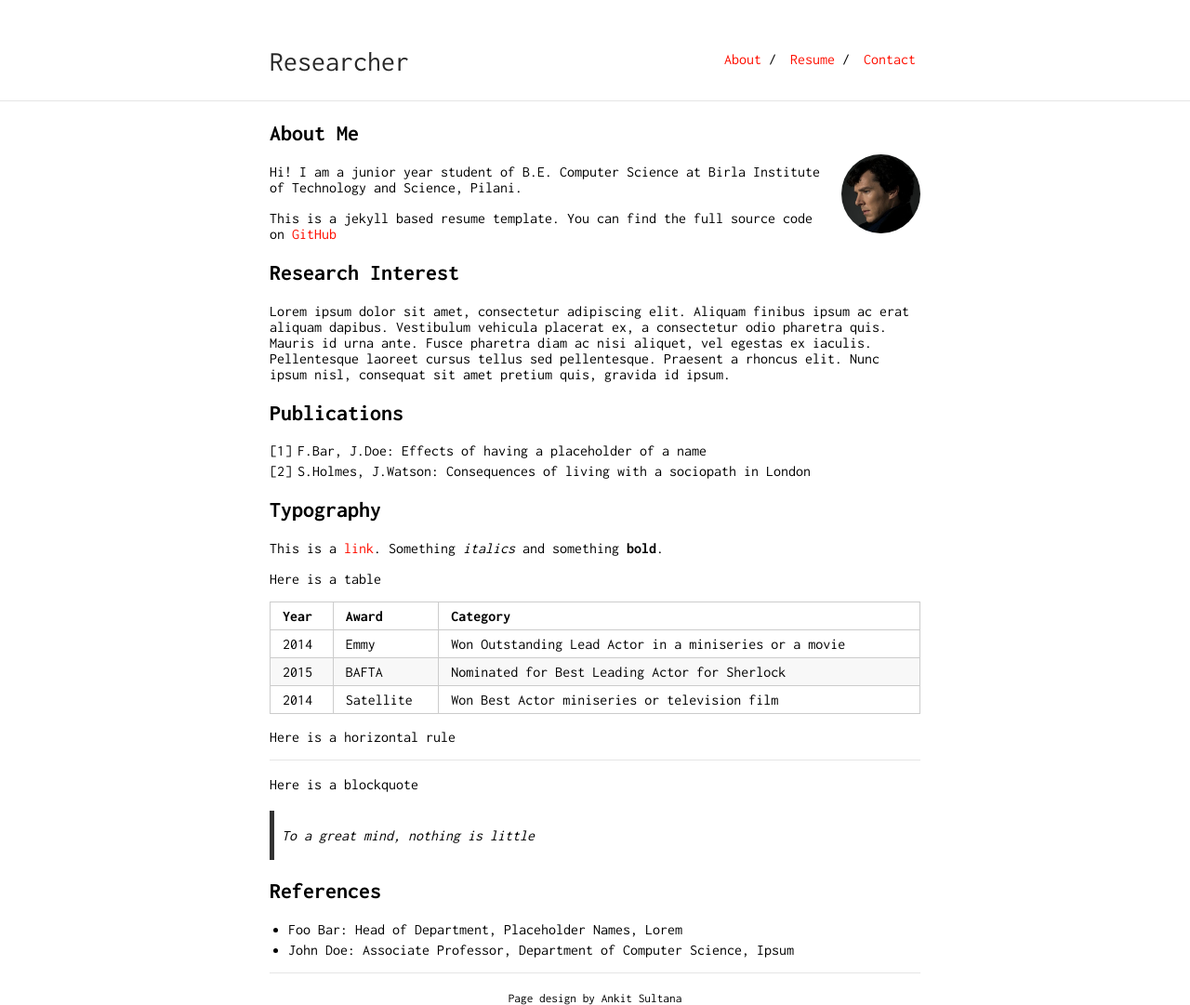
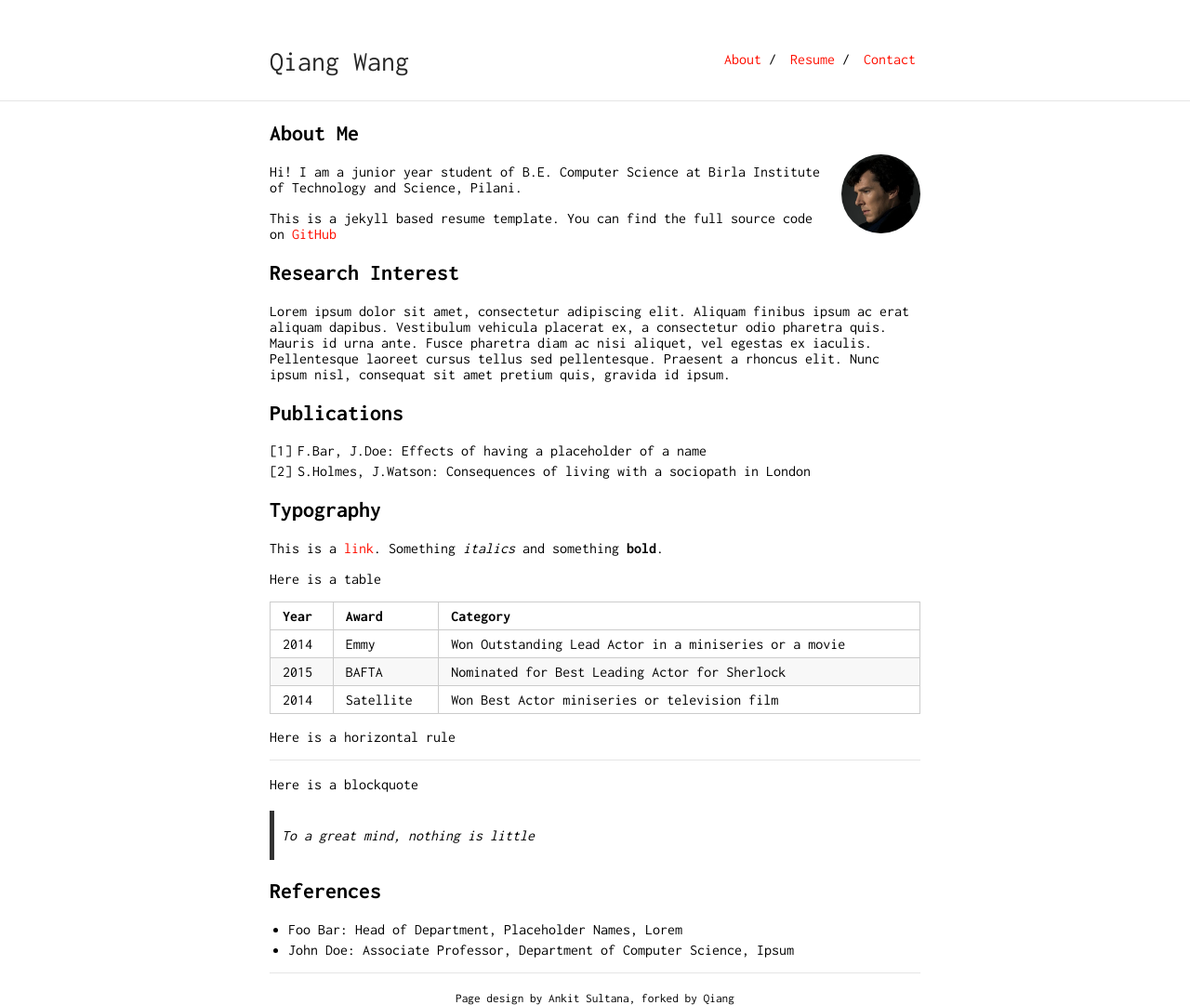
Before and after one commit to blackjack2015/blackjack2015.github.io, a Jekyll site: the page built from index.md, in a window 1280 px wide. Shown: the whole page at 93% size. Built offline with Jekyll 4.4.1, drawn with Linux system fonts in a browser that asks for light colours; our own code applies the rules of GitHub Pages for plain Markdown files.

Commit message:
add research resume template.

```diff
--- a/_config.yml
+++ b/_config.yml
@@ -1,6 +1,6 @@
-title: Researcher
-url: "https://ankitsultana.com"
-baseurl: "/researcher"
+title: Qiang Wang
+url: "https://blackjack2015.github.io"
+baseurl: "/"
 
 markdown: kramdown
 #ins_logo: "./bits-logo.png"
@@ -8,8 +8,8 @@ markdown: kramdown
 tracking_id: #
 
 footer: yes
-footer_url: "https://github.com/ankitsultana"
-footer_text: "Page design by Ankit Sultana"
+footer_url: "https://github.com/blackjack2015/"
+footer_text: "Page design by Ankit Sultana, forked by Qiang"
 
 sass:
     style: compressed
```
